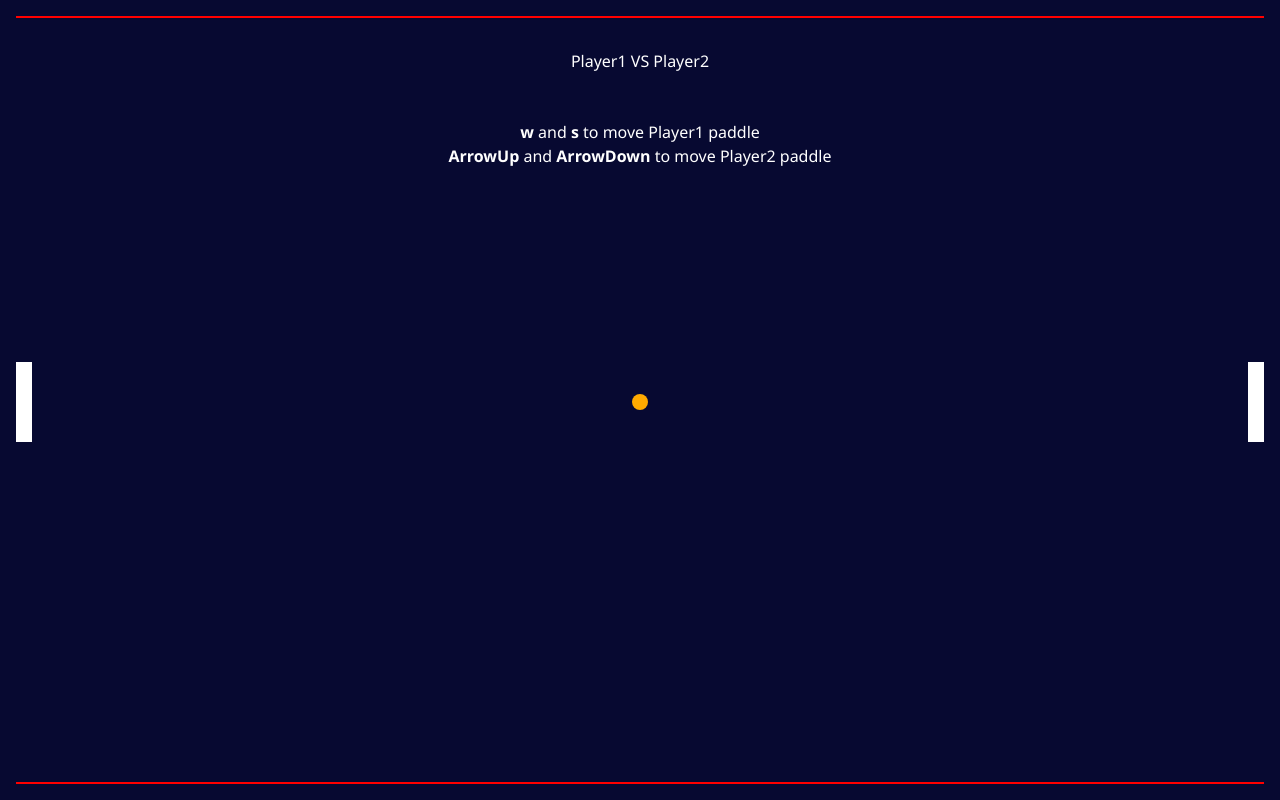
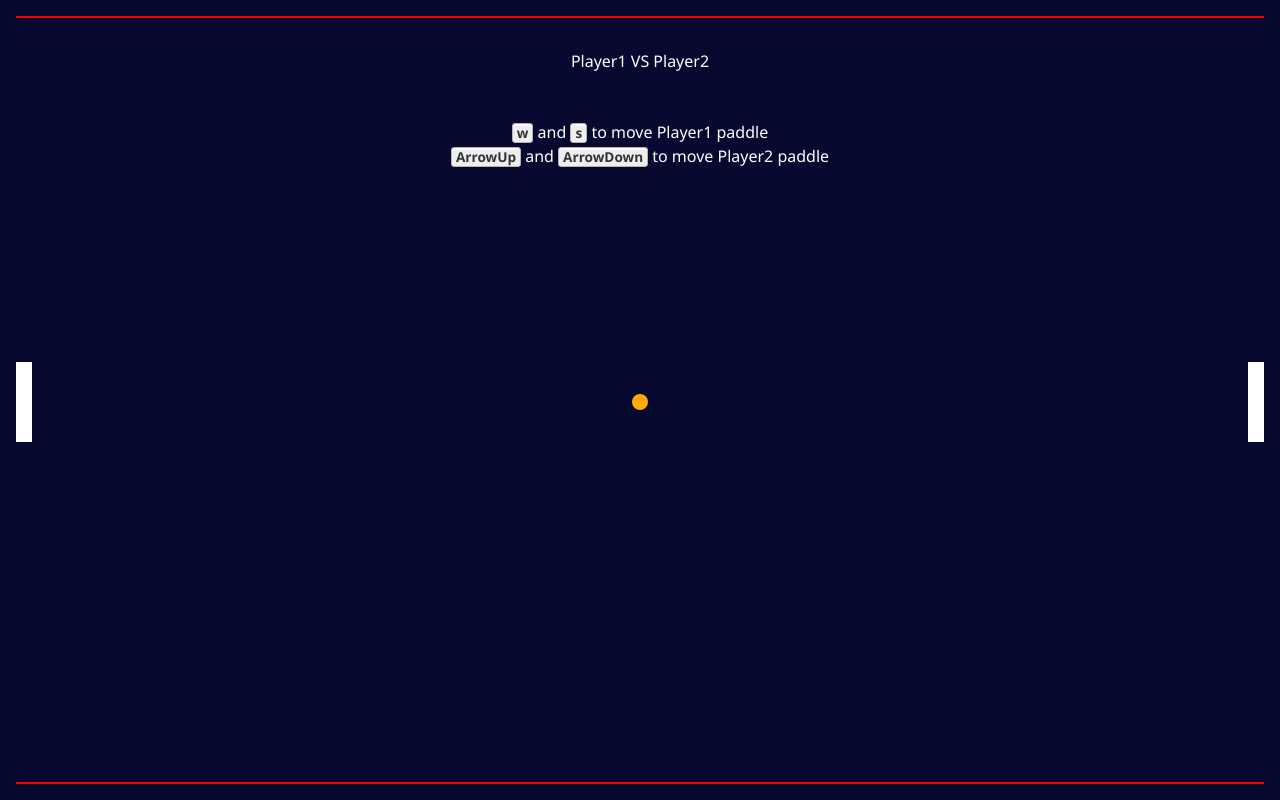
Before and after one commit to Santeenee/jspong, a plain HTML site: page index.html in a window 1280 px wide. Drawn offline with Linux system fonts and the light colour scheme.

Commit message:
replace strong tag with kbd

```diff
--- a/SCSS/partials/_paragraphs.scss
+++ b/SCSS/partials/_paragraphs.scss
@@ -13,3 +13,18 @@ p {
 	color: hsl(0 100% 100% / 0.5);
 	line-height: 1.5;
 }
+
+kbd {
+	background-color: #eee;
+	border-radius: 3px;
+	border: 1px solid #b4b4b4;
+	box-shadow: 0 1px 1px rgba(0, 0, 0, 0.2),
+		0 2px 0 0 rgba(255, 255, 255, 0.7) inset;
+	color: #333;
+	display: inline-block;
+	font-size: 0.85em;
+	font-weight: 700;
+	line-height: 1;
+	padding: 2px 4px;
+	white-space: nowrap;
+}
--- a/index.html
+++ b/index.html
@@ -17,8 +17,8 @@
 		<main>
 			<p class="game-info">Player1 VS Player2</p>
 			<p class="controls-info">
-				<strong>w</strong> and <strong>s</strong> to move Player1 paddle<br />
-				<strong>ArrowUp</strong> and <strong>ArrowDown</strong>
+				<kbd>w</kbd> and <kbd>s</kbd> to move Player1 paddle<br />
+				<kbd>ArrowUp</kbd> and <kbd>ArrowDown</kbd>
 				to move Player2 paddle
 			</p>
 			<div class="paddle player1"></div>
--- a/script.js
+++ b/script.js
@@ -28,7 +28,7 @@ var moreVertical = 1
 
 pcontrolsInfo.style.color = 'white'
 setTimeout(() => {
-  pcontrolsInfo.style.color = 'hsl(0 100% 100% / 0.5)'
+  pcontrolsInfo.style.filter = 'brightness(50%)'
 }, 6000)
 
 /*
@@ -419,7 +419,9 @@ const movePaddles = () => {
           break;
 
         default:
-          //*the default cant run in the first place...
+          //! the default cant run in the first place
+          //! because there is no other key in the
+          //! controller object
           //TODO make a div that shows on screen
           //TODO when someone hit the wrong key
           //TODO too many times
@@ -431,7 +433,7 @@ const movePaddles = () => {
           divInMain.style.bottom = '0'
           divInMain.style.padding = '1rem'
           divInMain.style.background = 'red'
-          divInMain.innerHTML = 'Press <strong>W, S, ArrowUp, ArrowDown</strong> to move the paddles'
+          divInMain.innerHTML = 'Press <kbd>W, S, ArrowUp, ArrowDown</kbd> to move the paddles'
           break;
       }
     }
```
Also changed, not shown: main.css.
